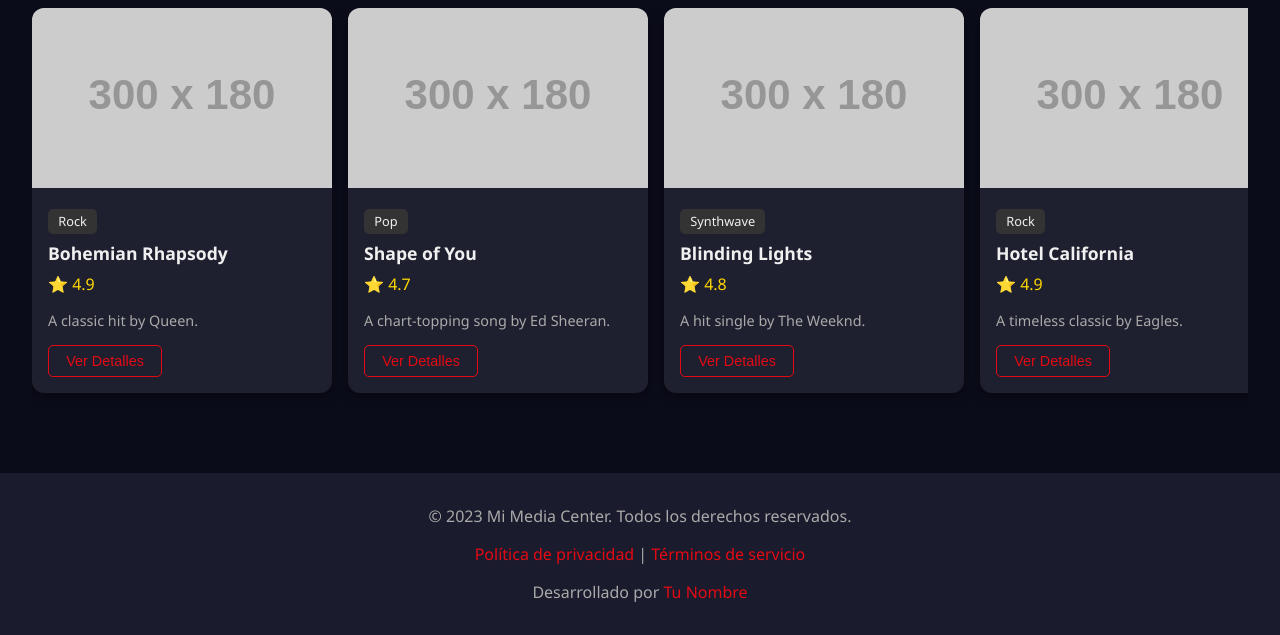
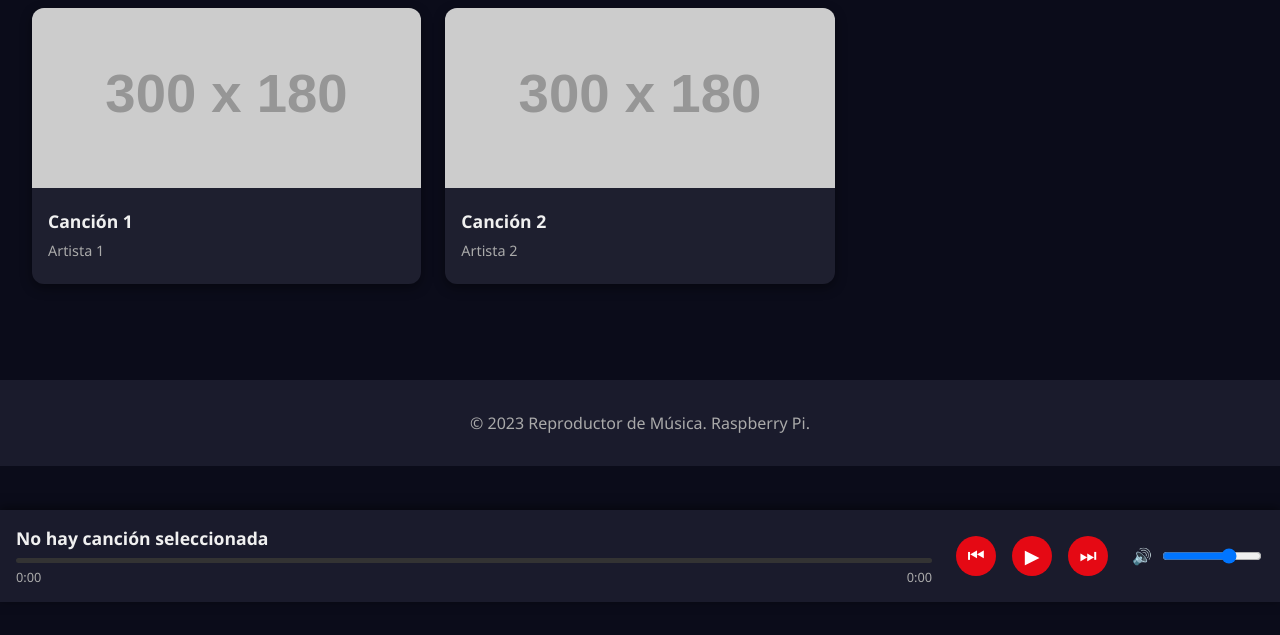
Before and after one commit to jricica/html, a plain HTML site: page musica.html in a window 1280 px wide. Shown: the part 198-833 px from the top of the page. After the commit the page ends 800 px from the top, so only its background shows below. Drawn offline with Linux system fonts and the light colour scheme; placeholder pictures from the web are drawn by us.

Commit message:
Update musica.html

```diff
--- a/musica.html
+++ b/musica.html
@@ -1,9 +1,9 @@
 <!DOCTYPE html>
-<html lang="en">
+<html lang="es">
 <head>
     <meta charset="UTF-8">
     <meta name="viewport" content="width=device-width, initial-scale=1.0">
-    <title>Música</title>
+    <title>Reproductor de Música</title>
     <style>
         :root {
             --main-bg: #0b0c1a;
@@ -59,71 +59,109 @@
             text-align: center;
             font-size: 2rem;
         }
-        .carousel {
-            display: flex;
-            gap: 1rem;
-            overflow-x: auto;
-            padding-bottom: 1rem;
-            scroll-snap-type: x mandatory;
+        .music-list {
+            display: grid;
+            grid-template-columns: repeat(auto-fill, minmax(300px, 1fr));
+            gap: 1.5rem;
+            margin-bottom: 2rem;
         }
-        .card {
+        .song-card {
             background: var(--card-bg);
             border-radius: 12px;
             overflow: hidden;
-            min-width: 300px;
-            flex-shrink: 0;
             box-shadow: 0 4px 12px rgba(0, 0, 0, 0.4);
             transition: transform 0.3s, box-shadow 0.3s;
-            scroll-snap-align: start;
+            cursor: pointer;
         }
-        .card:hover {
-            transform: scale(1.05);
+        .song-card:hover {
+            transform: scale(1.03);
             box-shadow: 0 6px 16px rgba(0, 0, 0, 0.6);
         }
-        .card img {
+        .song-card.active {
+            border: 2px solid var(--accent);
+        }
+        .song-card img {
             width: 100%;
             height: 180px;
             object-fit: cover;
         }
-        .card-content {
+        .song-info {
             padding: 1rem;
         }
-        .genre {
-            font-size: 0.8rem;
-            background: #333;
-            display: inline-block;
-            padding: 0.3em 0.8em;
-            border-radius: 5px;
-            margin-bottom: 0.5em;
+        .song-title {
+            font-weight: bold;
+            font-size: 1.1rem;
+            margin-bottom: 0.5rem;
         }
-        .title {
-            font-weight: bold;
-            margin-bottom: 0.5em;
-            font-size: 1.1rem;
+        .song-artist {
+            color: var(--text-muted);
+            font-size: 0.9rem;
+            margin-bottom: 0.5rem;
         }
-        .rating {
-            color: gold;
-            font-size: 1rem;
-            margin-bottom: 1em;
+        .player-container {
+            position: fixed;
+            bottom: 0;
+            left: 0;
+            right: 0;
+            background: var(--nav-bg);
+            padding: 1rem;
+            display: flex;
+            align-items: center;
+            gap: 1.5rem;
+            box-shadow: 0 -2px 10px rgba(0, 0, 0, 0.5);
         }
-        .desc {
-            font-size: 0.9rem;
-            color: var(--text-muted);
-            margin-bottom: 1em;
+        .player-info {
+            flex-grow: 1;
         }
-        .details-btn {
-            background: none;
-            border: 1px solid var(--accent);
-            color: var(--accent);
-            padding: 0.5em 1.2em;
-            border-radius: 5px;
-            font-size: 0.9rem;
-            cursor: pointer;
-            transition: background 0.3s, color 0.3s;
+        .player-controls {
+            display: flex;
+            align-items: center;
+            gap: 1rem;
         }
-        .details-btn:hover {
+        .player-btn {
             background: var(--accent);
             color: white;
+            border: none;
+            border-radius: 50%;
+            width: 40px;
+            height: 40px;
+            font-size: 1.2rem;
+            cursor: pointer;
+            display: flex;
+            align-items: center;
+            justify-content: center;
+            transition: transform 0.2s;
+        }
+        .player-btn:hover {
+            transform: scale(1.1);
+        }
+        .progress-container {
+            margin-top: 0.5rem;
+            background: #333;
+            height: 5px;
+            border-radius: 5px;
+            cursor: pointer;
+        }
+        .progress-bar {
+            background: var(--accent);
+            height: 100%;
+            border-radius: 5px;
+            width: 0%;
+        }
+        .time-info {
+            display: flex;
+            justify-content: space-between;
+            font-size: 0.8rem;
+            color: var(--text-muted);
+            margin-top: 0.3rem;
+        }
+        .volume-control {
+            display: flex;
+            align-items: center;
+            gap: 0.5rem;
+        }
+        .volume-slider {
+            width: 100px;
         }
         footer {
             background: var(--nav-bg);
@@ -131,19 +169,13 @@
             text-align: center;
             padding: 1rem;
             margin-top: 2rem;
-        }
-        footer a {
-            color: var(--accent);
-            text-decoration: none;
-        }
-        footer a:hover {
-            text-decoration: underline;
+            margin-bottom: 80px;
         }
     </style>
 </head>
 <body>
     <header>
-        <h1>Música</h1>
+        <h1>Reproductor de Música</h1>
         <nav>
             <a href="index.html">Inicio</a>
             <a href="explore.html">Explorar</a>
@@ -151,90 +183,166 @@
     </header>
 
     <section class="section">
-        <h2>Explora Música</h2>
-        <div class="carousel" id="music-carousel">
-            <!-- Cards will be dynamically added here -->
+        <h2>Tu Biblioteca</h2>
+        <div class="music-list" id="music-list">
+
         </div>
     </section>
 
+    <div class="player-container" id="player-container">
+        <div class="player-info">
+            <div class="song-title" id="now-playing-title">No hay canción seleccionada</div>
+            <div class="song-artist" id="now-playing-artist"></div>
+            <div class="progress-container" id="progress-container">
+                <div class="progress-bar" id="progress-bar"></div>
+            </div>
+            <div class="time-info">
+                <span id="current-time">0:00</span>
+                <span id="duration">0:00</span>
+            </div>
+        </div>
+        <div class="player-controls">
+            <button class="player-btn" id="prev-btn">⏮</button>
+            <button class="player-btn" id="play-btn">▶</button>
+            <button class="player-btn" id="next-btn">⏭</button>
+        </div>
+        <div class="volume-control">
+            <span>🔊</span>
+            <input type="range" min="0" max="1" step="0.01" value="0.7" class="volume-slider" id="volume-slider">
+        </div>
+    </div>
+
     <footer>
-        <p>&copy; 2023 Mi Media Center. Todos los derechos reservados.</p>
-        <p><a href="#">Política de privacidad</a> | <a href="#">Términos de servicio</a></p>
-        <p>Desarrollado por <a href="#">Tu Nombre</a></p>
+        <p>&copy; 2023 Reproductor de Música. Raspberry Pi.</p>
     </footer>
 
     <script>
+        const musicList = document.getElementById('music-list');
+        const nowPlayingTitle = document.getElementById('now-playing-title');
+        const nowPlayingArtist = document.getElementById('now-playing-artist');
+        const playBtn = document.getElementById('play-btn');
+        const prevBtn = document.getElementById('prev-btn');
+        const nextBtn = document.getElementById('next-btn');
+        const progressBar = document.getElementById('progress-bar');
+        const progressContainer = document.getElementById('progress-container');
+        const currentTimeEl = document.getElementById('current-time');
+        const durationEl = document.getElementById('duration');
+        const volumeSlider = document.getElementById('volume-slider');
+
+        const audio = new Audio();
+        let isPlaying = false;
+        let currentSongIndex = 0;
+
         const songs = [
             {
-                title: "Bohemian Rhapsody",
-                genre: "Rock",
-                rating: 4.9,
-                description: "A classic hit by Queen.",
-                image: "https://via.placeholder.com/300x180?text=Bohemian+Rhapsody"
+                title: "Canción 1",
+                artist: "Artista 1",
+                file: "media/cancion1.mp3",
+                cover: "https://via.placeholder.com/300x180?text=Canción+1"
             },
             {
-                title: "Shape of You",
-                genre: "Pop",
-                rating: 4.7,
-                description: "A chart-topping song by Ed Sheeran.",
-                image: "https://via.placeholder.com/300x180?text=Shape+of+You"
-            },
-            {
-                title: "Blinding Lights",
-                genre: "Synthwave",
-                rating: 4.8,
-                description: "A hit single by The Weeknd.",
-                image: "https://via.placeholder.com/300x180?text=Blinding+Lights"
-            },
-            {
-                title: "Hotel California",
-                genre: "Rock",
-                rating: 4.9,
-                description: "A timeless classic by Eagles.",
-                image: "https://via.placeholder.com/300x180?text=Hotel+California"
-            },
-            {
-                title: "Rolling in the Deep",
-                genre: "Soul",
-                rating: 4.8,
-                description: "A powerful ballad by Adele.",
-                image: "https://via.placeholder.com/300x180?text=Rolling+in+the+Deep"
-            },
-            {
-                title: "For the Rest of My Life",
-                genre: "Indie",
-                rating: 4.6,
-                description: "A soothing indie track for relaxing moments.",
-                image: "https://via.placeholder.com/300x180?text=For+the+Rest+of+My+Life"
-            },
-            {
-                title: "Pinkish Hue",
-                genre: "Lo-fi",
-                rating: 4.5,
-                description: "A chill lo-fi beat with a dreamy atmosphere.",
-                image: "https://via.placeholder.com/300x180?text=Pinkish+Hue"
+                title: "Canción 2",
+                artist: "Artista 2",
+                file: "media/cancion2.mp3",
+                cover: "https://via.placeholder.com/300x180?text=Canción+2"
             }
+            // Añade más canciones aquí
         ];
 
-        const carousel = document.getElementById('music-carousel');
+        function loadSongs() {
+            songs.forEach((song, index) => {
+                const songCard = document.createElement('div');
+                songCard.className = 'song-card';
+                songCard.dataset.index = index;
 
-        songs.forEach(song => {
-            const card = document.createElement('div');
-            card.className = 'card';
+                songCard.innerHTML = `
+                    <img src="${song.cover}" alt="${song.title}">
+                    <div class="song-info">
+                        <div class="song-title">${song.title}</div>
+                        <div class="song-artist">${song.artist}</div>
+                    </div>
+                `;
 
-            card.innerHTML = `
-                <img src="${song.image}" alt="${song.title}">
-                <div class="card-content">
-                    <span class="genre">${song.genre}</span>
-                    <div class="title">${song.title}</div>
-                    <div class="rating">⭐ ${song.rating}</div>
-                    <div class="desc">${song.description}</div>
-                    <button class="details-btn">Ver Detalles</button>
-                </div>
-            `;
+                songCard.addEventListener('click', () => playSong(index));
+                musicList.appendChild(songCard);
+            });
+        }
 
-            carousel.appendChild(card);
+        function playSong(index) {
+            currentSongIndex = index;
+            document.querySelectorAll('.song-card').forEach(card => {
+                card.classList.remove('active');
+            });
+            document.querySelector(`.song-card[data-index="${index}"]`).classList.add('active');
+
+            audio.src = songs[index].file;
+            nowPlayingTitle.textContent = songs[index].title;
+            nowPlayingArtist.textContent = songs[index].artist;
+
+            audio.play();
+            isPlaying = true;
+            playBtn.textContent = '⏸';
+
+            audio.addEventListener('loadedmetadata', () => {
+                durationEl.textContent = formatTime(audio.duration);
+            });
+        }
+
+        function togglePlay() {
+            if (isPlaying) {
+                audio.pause();
+                playBtn.textContent = '▶';
+            } else {
+                audio.play();
+                playBtn.textContent = '⏸';
+            }
+            isPlaying = !isPlaying;
+        }
+
+        function prevSong() {
+            currentSongIndex--;
+            if (currentSongIndex < 0) currentSongIndex = songs.length - 1;
+            playSong(currentSongIndex);
+        }
+
+        function nextSong() {
+            currentSongIndex++;
+            if (currentSongIndex >= songs.length) currentSongIndex = 0;
+            playSong(currentSongIndex);
+        }
+
+        function updateProgress(e) {
+            const { duration, currentTime } = e.srcElement;
+            const progressPercent = (currentTime / duration) * 100;
+            progressBar.style.width = `${progressPercent}%`;
+            currentTimeEl.textContent = formatTime(currentTime);
+        }
+
+        function setProgress(e) {
+            const width = this.clientWidth;
+            const clickX = e.offsetX;
+            const duration = audio.duration;
+            audio.currentTime = (clickX / width) * duration;
+        }
+
+        function formatTime(seconds) {
+            const mins = Math.floor(seconds / 60);
+            const secs = Math.floor(seconds % 60);
+            return `${mins}:${secs < 10 ? '0' : ''}${secs}`;
+        }
+
+        playBtn.addEventListener('click', togglePlay);
+        prevBtn.addEventListener('click', prevSong);
+        nextBtn.addEventListener('click', nextSong);
+        audio.addEventListener('timeupdate', updateProgress);
+        audio.addEventListener('ended', nextSong);
+        progressContainer.addEventListener('click', setProgress);
+        volumeSlider.addEventListener('input', (e) => {
+            audio.volume = e.target.value;
         });
+
+        audio.volume = volumeSlider.value;
+        loadSongs();
     </script>
 </body>
 </html>
```
